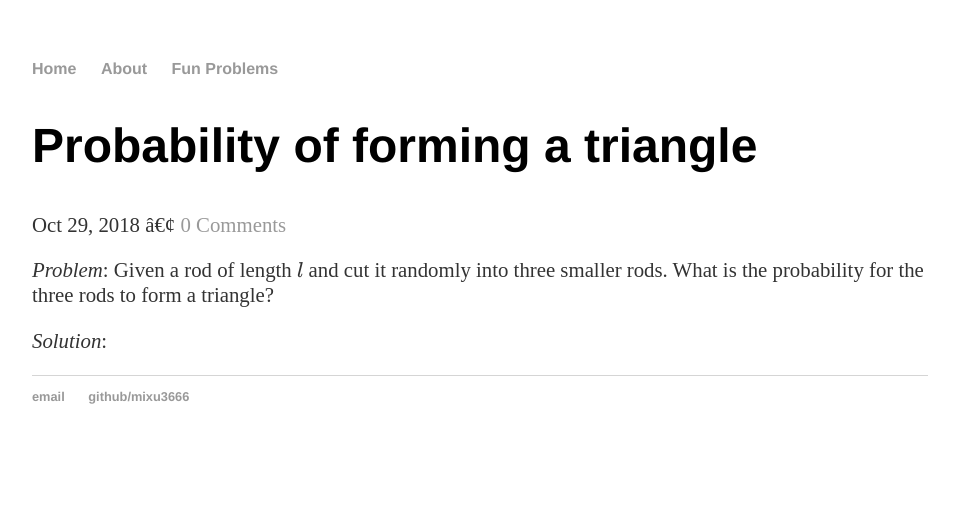
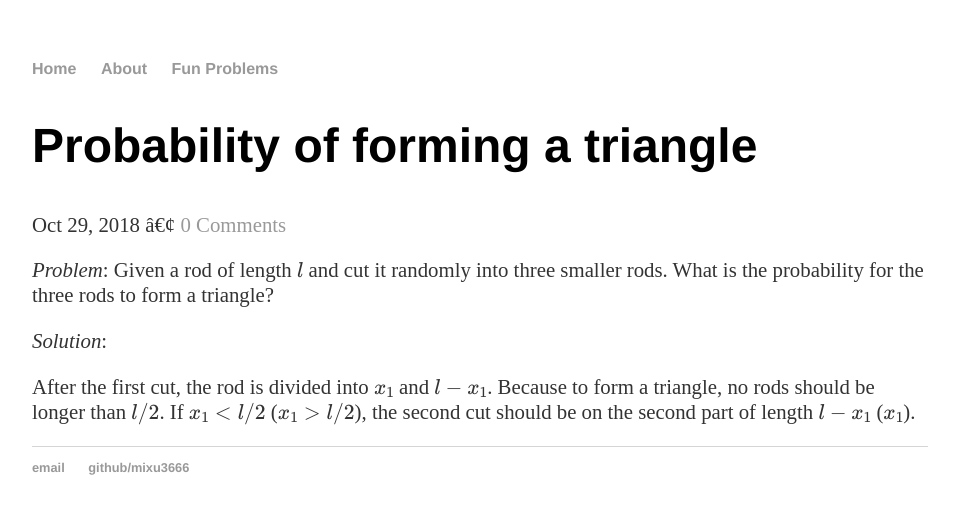
Before and after one commit to mixu3666/mixu3666.github.io, a Jekyll site: the page built from _posts/2018-10-29-Probability-of-Forming-a-Triangle.md, in a window 1280 px wide. Shown: the top 514 px of the page, without its empty margins (160-1119 px from the left). Built offline with Jekyll 4.4.1, drawn with Linux system fonts in a browser that asks for light colours; formulas are drawn with MathJax 3; a script that is not in the unit is left out; comment, search, counter and statistics services are not loaded.

Commit message:
Update 2018-10-29-Probability-of-Forming-a-Triangle.md

```diff
--- a/_posts/2018-10-29-Probability-of-Forming-a-Triangle.md
+++ b/_posts/2018-10-29-Probability-of-Forming-a-Triangle.md
@@ -9,3 +9,5 @@ date:   2018-10-29
 *Problem*: Given a rod of length $l$ and cut it randomly into three smaller rods. What is the probability for the three rods to form a triangle?
 
 *Solution*:
+
+After the first cut, the rod is divided into $x_1$ and $l-x_1$. Because to form a triangle, no rods should be longer than $l/2$. If $x_1<l/2$ ($x_1>l/2$), the second cut should be on the second part of length $l-x_1$ ($x_1$).
```
